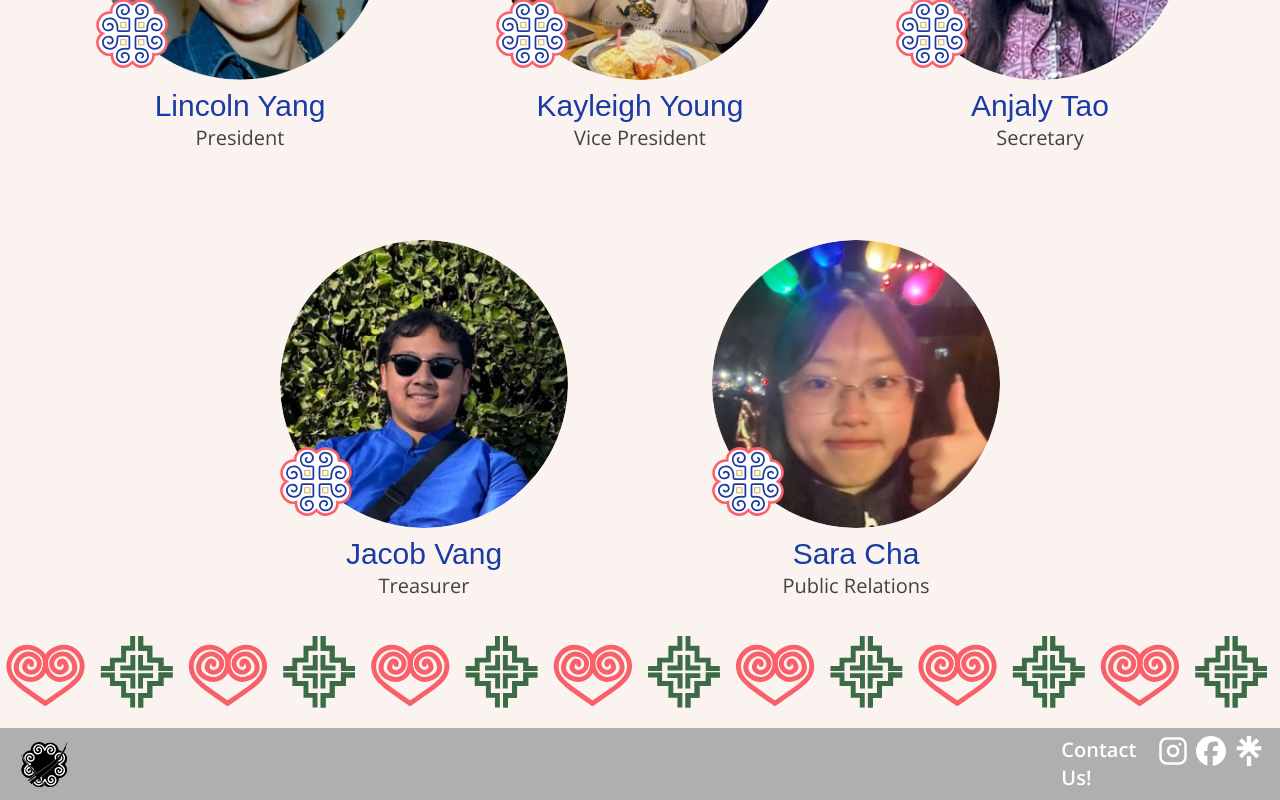
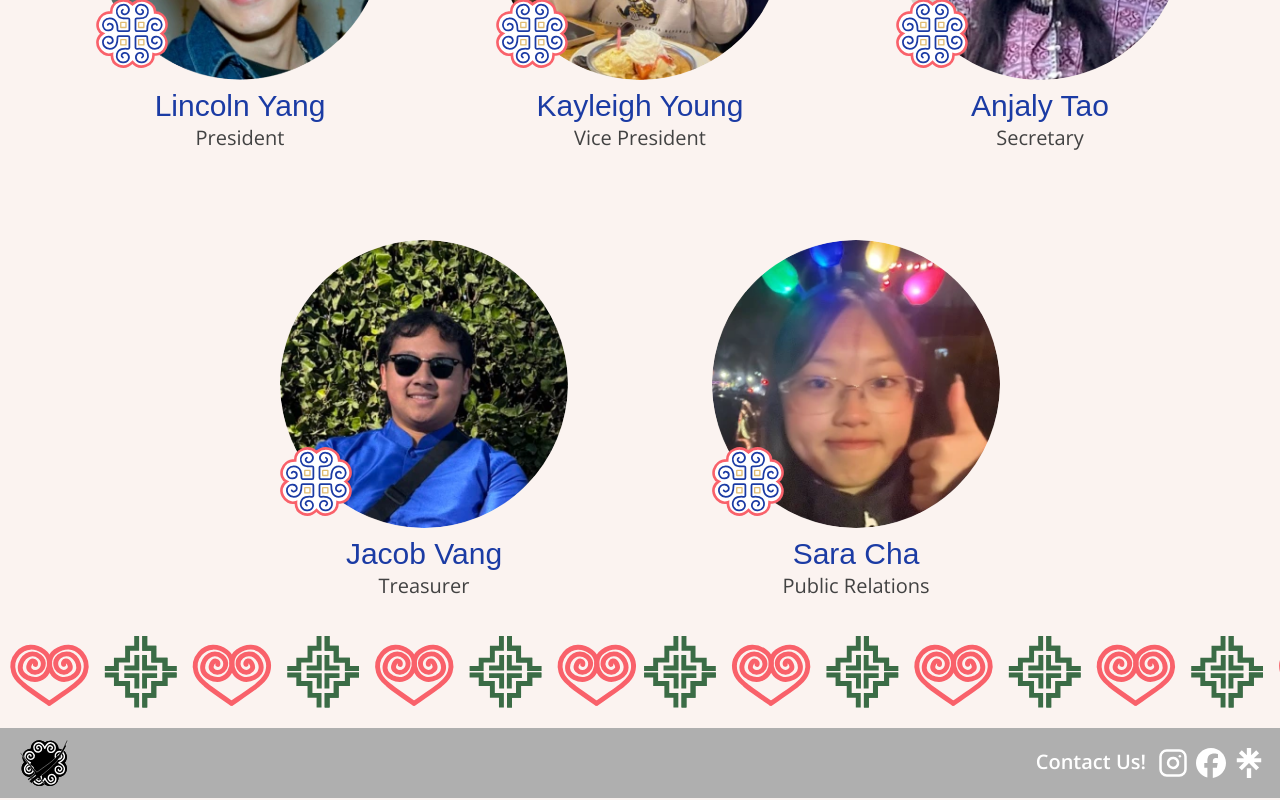
Before and after one commit to acm-ucr/hsa-website, a Next.js app: page /board in a window 1280 px wide. Shown: the part 525-1325 px from the top of the page. Built offline with nearby package versions, Linux system fonts and the light colour scheme; a web font is replaced by a local one.

Commit message:
fixed moble responsiveness AND moved border component to border.tsx

```diff
--- a/src/components/Border.tsx
+++ b/src/components/Border.tsx
@@ -1,5 +1,19 @@
+import Image from "next/image";
+import border from "@/public/assets/border.svg";
+
 const Border = () => {
-  return <div>Border</div>;
+  return <div className="mb-5 w-full overflow-hidden">
+  <div className="flex w-full justify-center gap-x-2">
+    {[...Array(2)].map((_, index) => (
+      <Image
+        key={index}
+        src={border}
+        alt="border"
+        className="w-[70%] min-w-[60]"
+      />
+    ))}
+  </div>
+</div>;
 };
 
 export default Border;
--- a/src/components/Footer.tsx
+++ b/src/components/Footer.tsx
@@ -1,25 +1,13 @@
 import { footers } from "@/data/FooterData";
+import Border from "@/components/Border";
 import Link from "next/link";
 import Image from "next/image";
-import Border from "@/public/assets/border.svg";
 import footerImage from "@/public/assets/HSAlogo.svg";
 
 const Footer = () => {
   return (
     <div className="justify-center">
-      <div className="mb-5 w-full overflow-hidden">
-        <div className="flex w-full justify-center gap-x-4">
-          {[...Array(2)].map((_, index) => (
-            <Image
-              key={index}
-              src={Border}
-              alt="border"
-              className="w-[70%] min-w-[60]"
-            />
-          ))}
-        </div>
-      </div>
-
+      <Border />
       <div className="flex items-center justify-between bg-hsa-gray-200 p-2">
         <Image
           src={footerImage}
@@ -27,8 +15,8 @@ const Footer = () => {
           className="ml-2 flex w-[10%] justify-items-start p-1 md:w-14"
         />
 
-        <div className="flex place-content-center font-openSans text-xl font-semibold text-white md:w-1/6">
-          <p className="mr-3">Contact Us!</p>
+        <div className="flex place-content-center font-openSans text-xl font-semibold text-white">
+          <p className="flex mr-3">Contact Us!</p>
           {footers.map(({ link, icon }, index) => (
             <Link
               key={index}
```
